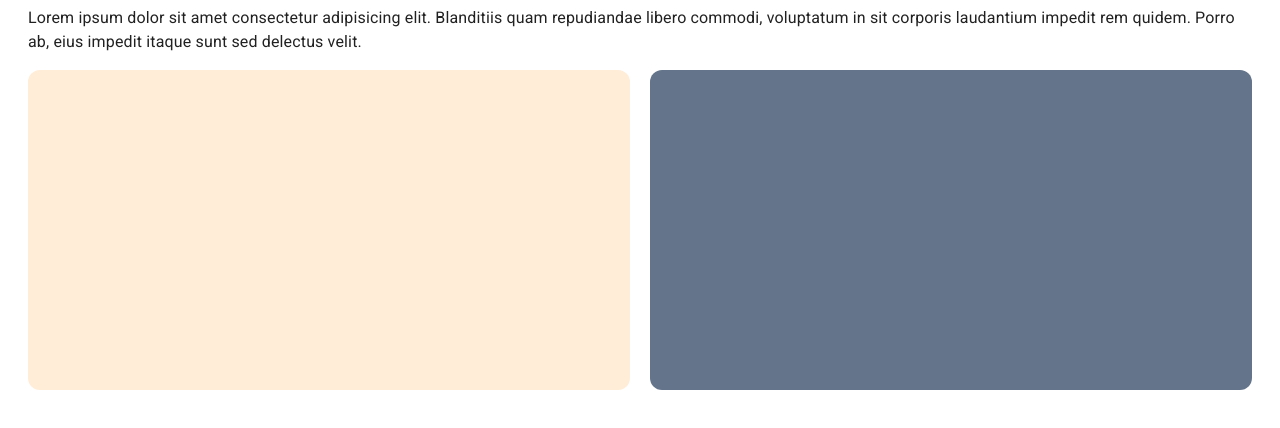
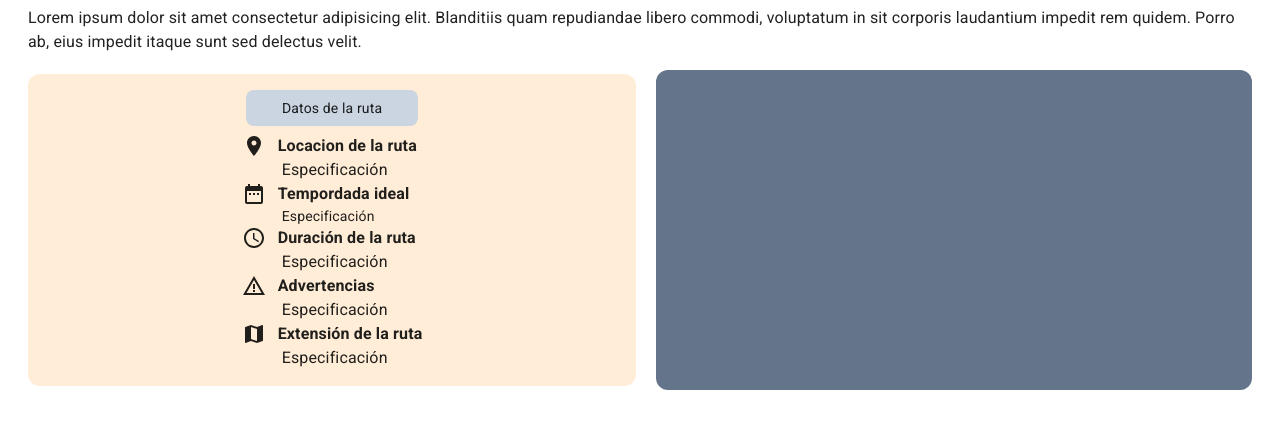
Before and after one commit to No-Country-simulation/s16-10-n-java-react, a Next.js app in the folder Client/turismo-app-no-country/: page /rutas/1 in a window 1280 px wide. Shown: the part 358-786 px from the top of the page. Built offline with nearby package versions, Linux system fonts and the light colour scheme.

Commit message:
feat: add route details component in details page

```diff
--- /dev/null
+++ b/Client/turismo-app-no-country/app/_ui/RouteDataDetails.tsx
@@ -0,0 +1,42 @@
+import LocationOnIcon from '@mui/icons-material/LocationOn';
+import DateRangeIcon from '@mui/icons-material/DateRange';
+import QueryBuilderIcon from '@mui/icons-material/QueryBuilder';
+import WarningAmberIcon from '@mui/icons-material/WarningAmber';
+import MapIcon from '@mui/icons-material/Map';
+
+export const RouteDataDetails = () => {
+    return (
+        <div className="flex flex-col items-center bg-derby rounded-xl w-full min-w-[215px] p-3">
+            <h2 className="font-normal text-sm rounded-lg bg-slate-300 py-2 px-9 my-1">
+                Datos de la ruta
+            </h2>
+            <dl className=" my-1">
+                <dt className="font-semibold text-base flex items-center gap-x-3">
+                    <LocationOnIcon />
+                    <span>Locacion de la ruta</span>
+                </dt>
+                <dd className="text-base">Especificación</dd>
+                <dt className="font-semibold text-base flex items-center gap-x-3">
+                    <DateRangeIcon />
+                    <span>Tempordada ideal</span>
+                </dt>
+                <dd className="text-sm font-normal">Especificación</dd>
+                <dt className="font-semibold text-base flex items-center gap-x-3">
+                    <QueryBuilderIcon />
+                    <span>Duración de la ruta</span>
+                </dt>
+                <dd className="text-base">Especificación</dd>
+                <dt className="font-semibold text-base flex items-center gap-x-3">
+                    <WarningAmberIcon />
+                    <span>Advertencias</span>
+                </dt>
+                <dd className="text-base">Especificación</dd>
+                <dt className="font-semibold text-base flex items-center gap-x-3">
+                    <MapIcon />
+                    <span>Extensión de la ruta</span>
+                </dt>
+                <dd className="text-base">Especificación</dd>
+            </dl>
+        </div>
+    );
+};
--- a/Client/turismo-app-no-country/app/rutas/[routeid]/page.tsx
+++ b/Client/turismo-app-no-country/app/rutas/[routeid]/page.tsx
@@ -1,4 +1,5 @@
 import { ImageCarousel } from '@/app/_ui/ImageCarousel';
+import { RouteDataDetails } from '@/app/_ui/RouteDataDetails';
 import StarIcon from '@mui/icons-material/Star';
 
 const page = async ({ params }: { params: { routeid: string } }) => {
@@ -25,7 +26,7 @@ const page = async ({ params }: { params: { routeid: string } }) => {
                         eius impedit itaque sunt sed delectus velit.
                     </p>
                     <div className="flex justify-start items-center gap-x-5 w-full">
-                        <div className="bg-derby  rounded-xl h-80 w-full"></div>
+                        <RouteDataDetails/>
                         <div className="bg-slate-500 rounded-xl h-80 w-full"></div>
                     </div>
                 </div>
```
